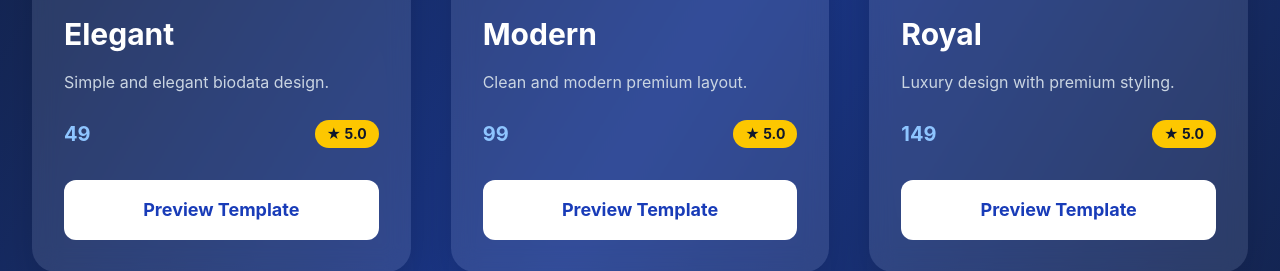
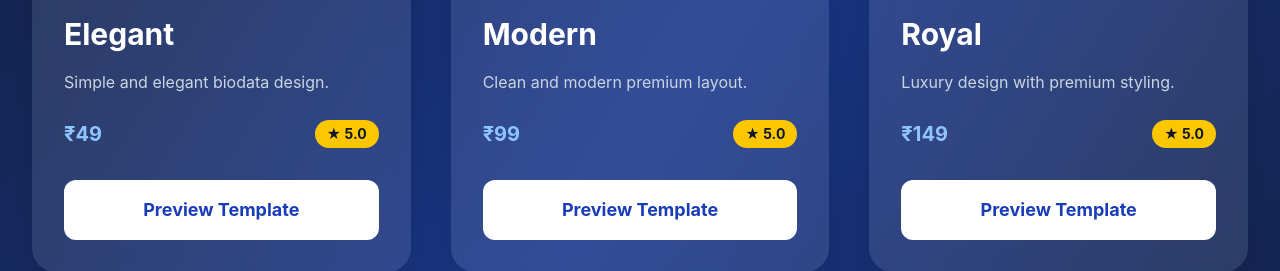
Before and after one commit to shoporiahub/vivahbio, a React (Vite) app in the folder frontend/: page /templates in a window 1280 px wide. Shown: the part 980-1251 px from the top of the page. Built offline with nearby package versions, Linux system fonts and the light colour scheme.

Commit message:
type fixed

```diff
--- a/frontend/src/components/payment/PaymentPlanCard.tsx
+++ b/frontend/src/components/payment/PaymentPlanCard.tsx
@@ -1,13 +1,6 @@
 import { CheckCircle } from "lucide-react";
 
 function PaymentPlanCard({ planCard }: { planCard: any }) {
-    type Props = {
-        plan: {
-            template: string;
-            price: string;
-            description: string;
-        };
-    };
 
     return (
         <div className="overflow-hidden rounded-3xl border border-slate-200 bg-white shadow-xl">
--- a/frontend/src/components/payment/PaymentSummary.tsx
+++ b/frontend/src/components/payment/PaymentSummary.tsx
@@ -4,20 +4,6 @@ import { createOrder } from "../../services/payment.service";
 
 
 function PaymentSummary({ paymentSummary }: { paymentSummary: any }) {
-
-    type Props = {
-        paymentSummary: {
-            templateKey: string;
-            templateName: string;
-            priceKey: string;
-            priceValue: string;
-            TotalKey: string;
-            totalValue: string;
-            gstKey: string;
-            gstValue: string;
-        };
-    };
-
 
     const handlePayment = async () => {
         try {
--- a/frontend/src/components/pdf/PdfWorkspace.tsx
+++ b/frontend/src/components/pdf/PdfWorkspace.tsx
@@ -1,4 +1,4 @@
-import { ReactNode } from "react";
+import type { ReactNode } from "react";
 
 type Props = {
     children: ReactNode;
--- a/frontend/src/components/templates/TemplateCard.tsx
+++ b/frontend/src/components/templates/TemplateCard.tsx
@@ -3,7 +3,7 @@ import { Link } from "react-router-dom";
 type TemplateCardProps = {
     slug: string;
     name: string;
-    price: string;
+    price: number;
     description: string;
     image: string;
 };
@@ -45,7 +45,7 @@ function TemplateCard({
                 <div className="mt-6 flex items-center justify-between">
 
                     <span className="text-xl font-bold text-blue-300">
-                        {price}
+                        ₹{price}
                     </span>
 
                     <span className="rounded-full bg-yellow-400 px-3 py-1 text-sm font-bold text-slate-900">
--- a/frontend/src/components/templates/common/SectionCard.tsx
+++ b/frontend/src/components/templates/common/SectionCard.tsx
@@ -1,4 +1,4 @@
-import { ReactNode } from "react";
+import type { ReactNode } from "react";
 
 type Props = {
     title: string;
--- a/frontend/src/constants/formSteps.ts
+++ b/frontend/src/constants/formSteps.ts
@@ -1,4 +1,7 @@
 import type { ComponentType } from "react";
+import type { FieldPath } from "react-hook-form";
+
+import type { BiodataSchema } from "../schemas/biodata.schema";
 
 import PersonalDetails from "../components/biodata/PersonalDetails";
 import ContactDetails from "../components/biodata/ContactDetails";
@@ -12,7 +15,7 @@ export type FormStep = {
     title: string;
     description: string;
     component: ComponentType;
-    fields: string[];
+    fields: FieldPath<BiodataSchema>[];
 };
 
 export const FORM_STEPS: FormStep[] = [
--- a/frontend/src/features/biodata/pages/BiodataFormPage.tsx
+++ b/frontend/src/features/biodata/pages/BiodataFormPage.tsx
@@ -13,6 +13,7 @@ import WizardNavigation from "../../../components/biodata/WizardNavigation";
 import {
     biodataSchema,
     type BiodataSchema,
+    type BiodataFormValues,
 } from "../../../schemas/biodata.schema";
 
 import { FORM_STEPS } from "../../../constants/formSteps";
@@ -27,15 +28,13 @@ import {
     formToBiodataRequest,
 } from "../../../features/biodata/utils/biodata.mapper";
 
-
 function BiodataFormPage() {
     const [searchParams] = useSearchParams();
-
     const selectedTemplate = searchParams.get("template");
 
     const navigate = useNavigate();
 
-    const methods = useForm<BiodataSchema>({
+    const methods = useForm<BiodataFormValues, unknown, BiodataSchema>({
         resolver: zodResolver(biodataSchema),
         defaultValues: defaultBiodataValues,
     });
@@ -85,9 +84,7 @@ function BiodataFormPage() {
     async function onSubmit(data: BiodataSchema) {
         try {
             const payload = formToBiodataRequest(data);
-
             await save(payload);
-
         } catch (err) {
             console.error(err);
             alert("Failed to save biodata.");
@@ -95,55 +92,30 @@ function BiodataFormPage() {
     }
 
     const handleGenerate = () => {
-
         navigate("/preview?template=" + selectedTemplate);
     };
 
     return (
         <Layout>
-
             <BiodataHero />
 
             <section className="bg-slate-50 py-20">
-
                 <div className="mx-auto max-w-7xl px-8">
-
                     <div className="grid gap-10 lg:grid-cols-[320px_1fr]">
-
-                        {/* Sidebar */}
-
                         <BiodataSidebar
                             currentStep={currentStep}
                             template={selectedTemplate}
                         />
 
-                        {/* Form */}
-
                         <FormCard>
-
                             {error && (
                                 <div className="mb-8 rounded-xl border border-red-200 bg-red-50 p-4 text-red-600">
                                     {error}
                                 </div>
                             )}
 
-                            {/* <div className="mb-10">
-
-                                <h2 className="text-3xl font-bold text-slate-900">
-                                    {FORM_STEPS[currentStep].title}
-                                </h2>
-
-                                <p className="mt-2 text-slate-500">
-                                    Complete this section before moving to the
-                                    next step.
-                                </p>
-
-                            </div> */}
-
                             <FormProvider {...methods}>
-
                                 <form onSubmit={handleSubmit(onSubmit)}>
-
                                     <CurrentStep />
 
                                     <WizardNavigation
@@ -154,19 +126,12 @@ function BiodataFormPage() {
                                         loading={loading}
                                         onGenerateClick={handleGenerate}
                                     />
-
                                 </form>
-
                             </FormProvider>
-
                         </FormCard>
-
                     </div>
-
                 </div>
-
             </section>
-
         </Layout>
     );
 }
--- a/frontend/src/hooks/useBiodataStepper.ts
+++ b/frontend/src/hooks/useBiodataStepper.ts
@@ -1,11 +1,11 @@
 import { useState } from "react";
 import type { UseFormTrigger } from "react-hook-form";
 
-import type { BiodataSchema } from "../schemas/biodata.schema";
+import type { BiodataFormValues } from "../schemas/biodata.schema";
 import { FORM_STEPS } from "../constants/formSteps";
 
 type UseBiodataStepperProps = {
-    trigger: UseFormTrigger<BiodataSchema>;
+    trigger: UseFormTrigger<BiodataFormValues>;
 };
 
 function useBiodataStepper({
@@ -16,14 +16,13 @@ function useBiodataStepper({
     const totalSteps = FORM_STEPS.length;
 
     async function nextStep() {
-        const currentFields = FORM_STEPS[currentStep].fields;
-
         const fields = FORM_STEPS[currentStep].fields;
 
         const isValid =
             fields.length === 0
                 ? true
                 : await trigger(fields);
+
         if (!isValid) {
             return;
         }
@@ -46,7 +45,6 @@ function useBiodataStepper({
     }
 
     const isFirstStep = currentStep === 0;
-
     const isLastStep = currentStep === totalSteps - 1;
 
     const progress = Math.round(
--- a/frontend/src/hooks/usePrintBiodata.ts
+++ b/frontend/src/hooks/usePrintBiodata.ts
@@ -1,4 +1,4 @@
-import { RefObject } from "react";
+import type { RefObject } from "react";
 import { useReactToPrint } from "react-to-print";
 
 function usePrintBiodata(
--- a/frontend/src/schemas/biodata.schema.ts
+++ b/frontend/src/schemas/biodata.schema.ts
@@ -92,4 +92,5 @@ export const biodataSchema = z.object({
     profilePhotoUrl: z.string().url().optional(),
 });
 
-export type BiodataSchema = z.infer<typeof biodataSchema>;
+export type BiodataSchema = z.output<typeof biodataSchema>;
+export type BiodataFormValues = z.input<typeof biodataSchema>;
```
